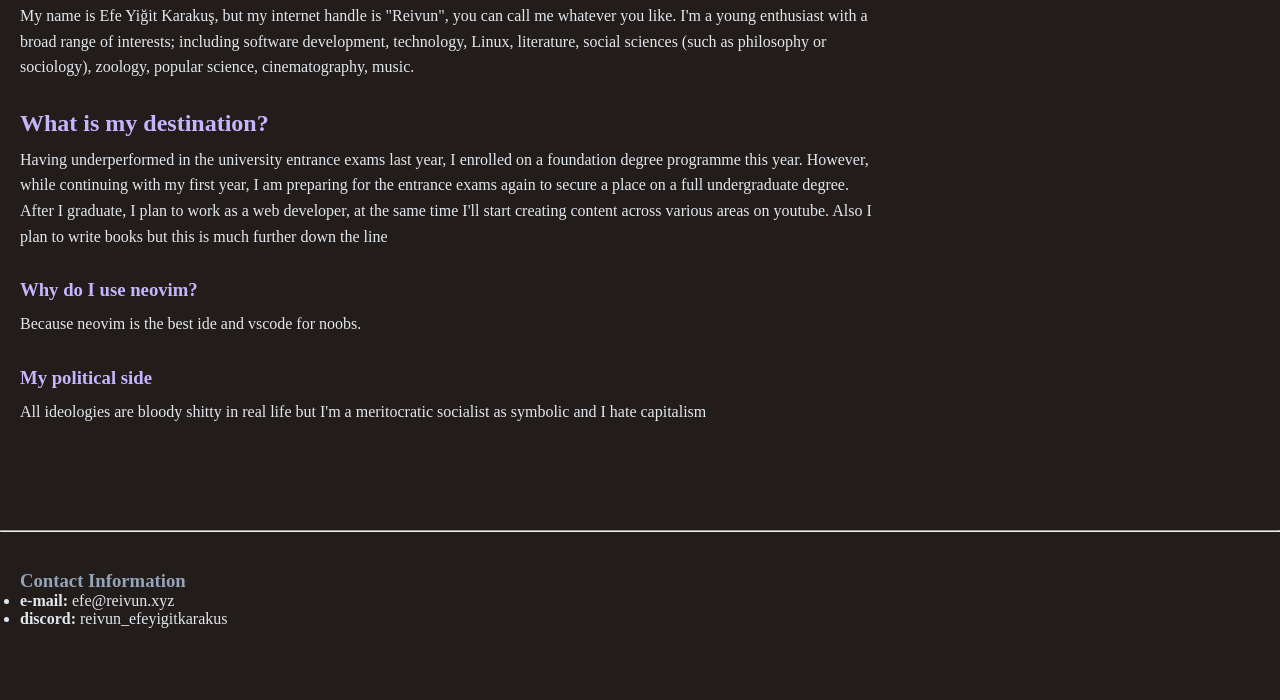
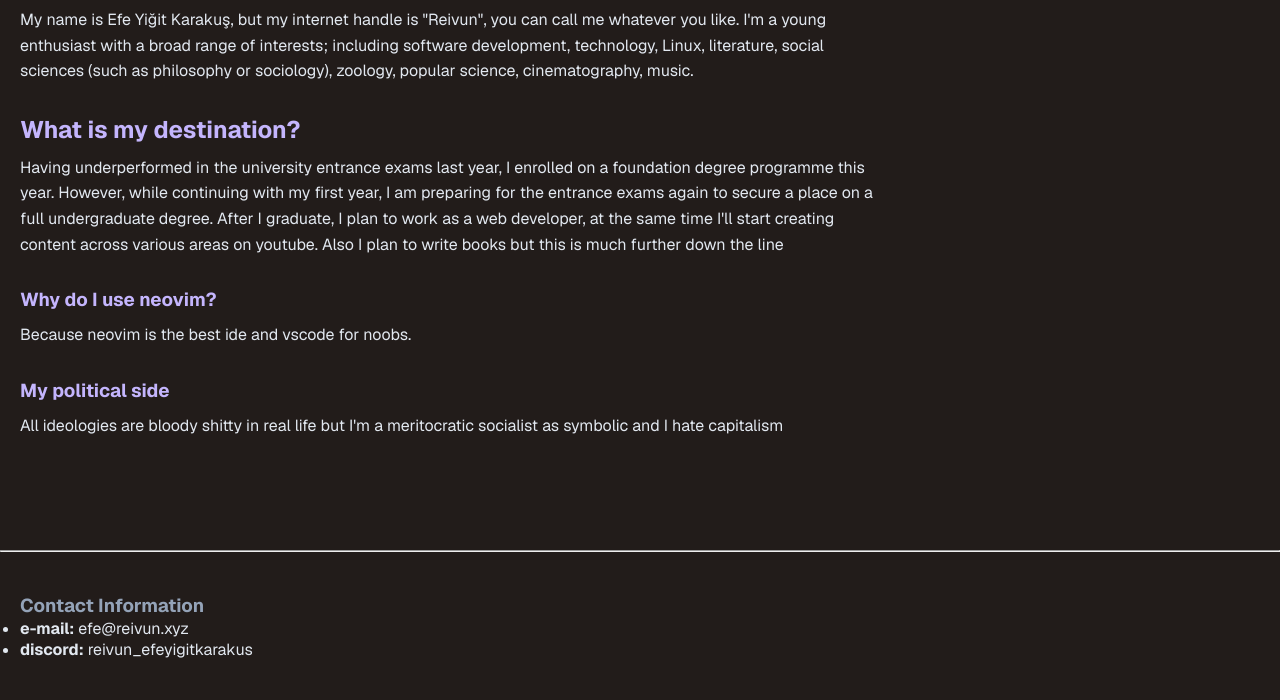
Before and after one commit to efeyigitkarakus/reivun-portfolio, a plain HTML site: page index.html in a window 1280 px wide. Shown: the part 154-854 px from the top of the page. Before the commit the page ends 822 px from the top, so only its background shows below. Drawn offline with nearby package versions, Linux system fonts and the light colour scheme.

Commit message:
Geist fontu eklendi

```diff
--- a/css/main.css
+++ b/css/main.css
@@ -38,6 +38,7 @@
 
 body {
   background-color: #221c1a;
+  font-family: 'Geist', sans-serif;
   color: #e2e8f0;
 }
 
--- a/index.html
+++ b/index.html
@@ -4,6 +4,9 @@
   <meta charset="UTF-8">
   <meta name="viewport" content="width=device-width, initial-scale=1.0">
   <link rel="stylesheet" href="css/main.css">
+  <link rel="preconnect" href="https://fonts.googleapis.com">
+  <link rel="preconnect" href="https://fonts.gstatic.com" crossorigin>
+  <link href="https://fonts.googleapis.com/css2?family=Geist:wght@100..900&family=Geist+Mono:wght@100..900&display=swap" rel="stylesheet">
   <title>efeyigitkarakus.reivun.xyz</title>
 </head>
 <body>
```
